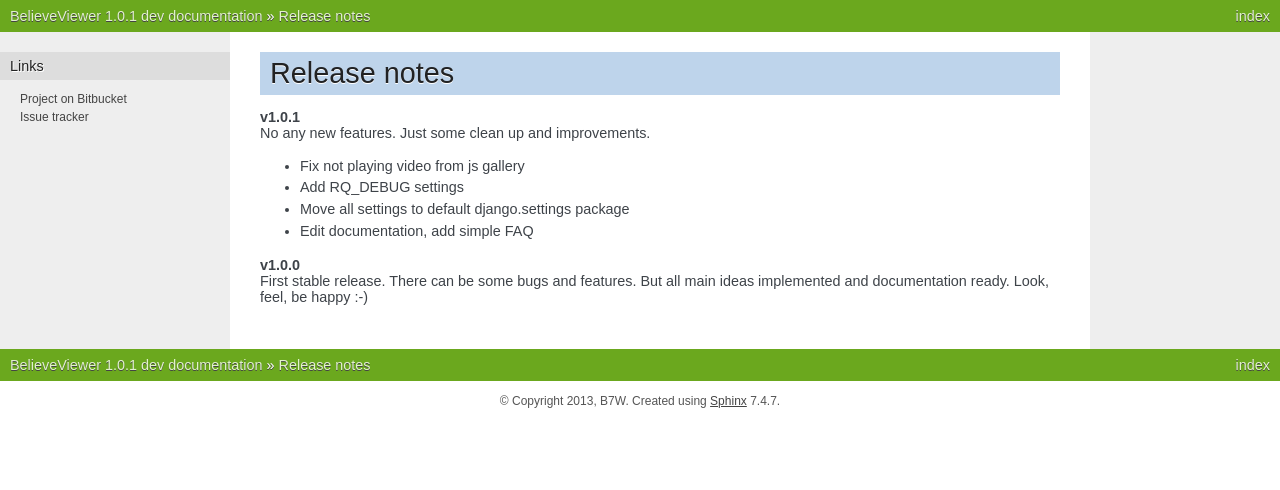
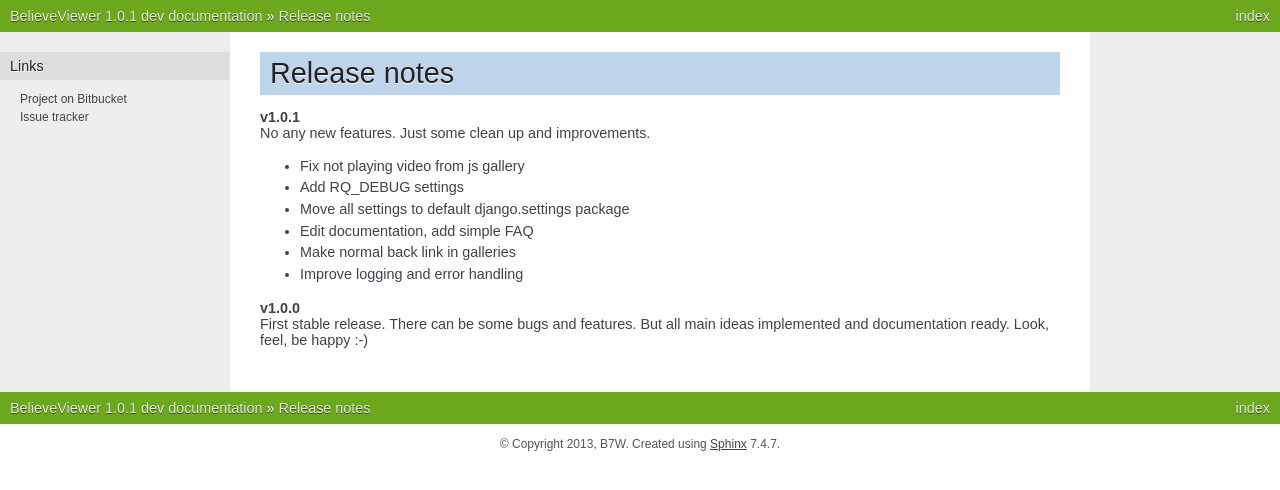
Before and after one commit to b7w/bviewer, a Sphinx documentation site: the page built from docs/releases/notes.rst, in a window 1280 px wide. Shown: the top 490 px of the page. Built offline with Sphinx 7.4.7, drawn with Linux system fonts in a browser that asks for light colours.

Commit message:
Add better image pre load on mobile devices

```diff
--- a/bviewer/core/static/core/js/core.js
+++ b/bviewer/core/static/core/js/core.js
@@ -64,8 +64,12 @@
     },
 
     imageLoading: function () {
+        var isMobile = window.matchMedia('only screen and (max-width: 480px)').matches;
+
         function load() {
             var height = jQuery(window).scrollTop() + jQuery(window).height();
+            if (isMobile) height = height + jQuery(window).height() / 2
+
             jQuery('.album img[data-src]').each(function (i, img) {
                 var image = jQuery(img);
                 if (image.offset().top < height) {
--- a/docs/releases/notes.rst
+++ b/docs/releases/notes.rst
@@ -12,6 +12,8 @@
 * Add RQ_DEBUG settings
 * Move all settings to default django.settings package
 * Edit documentation, add simple FAQ
+* Make normal back link in galleries
+* Improve logging and error handling
 
 
 | **v1.0.0**
```
